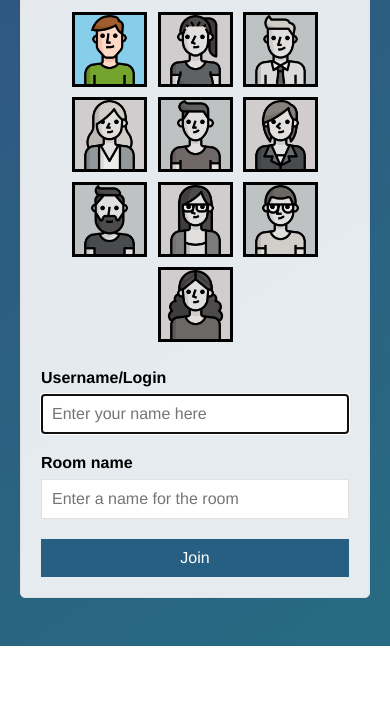
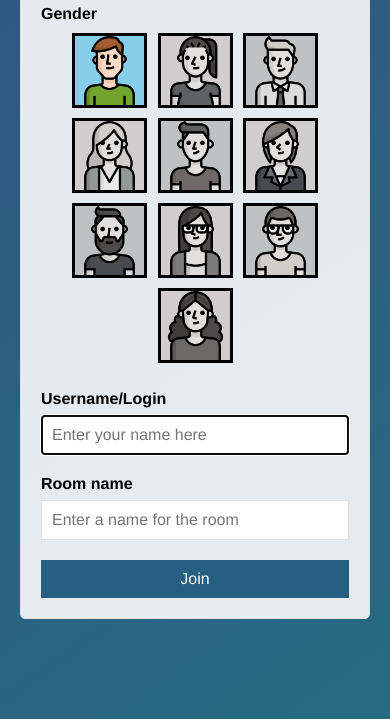
Before and after one commit to KovDimaY/SimpleChat-Socket.io, a website: page public/index.html in a window 390 px wide. Shown: the part 198-917 px from the top of the page. Before the commit the page ends 844 px from the top, so only its background shows below. Drawn offline with Linux system fonts and the light colour scheme.

Commit message:
DEV-1 fixed css issue for mobile devices

```diff
--- a/public/css/styles.css
+++ b/public/css/styles.css
@@ -90,7 +90,8 @@ button:disabled {
 .centered-form {
   display: flex;
   align-items: center;
-  height: 100vh;
+  padding-bottom: 80px;
+  padding-top: 50px;
   width: 100vw;
   justify-content: center;
   background: -moz-linear-gradient(125deg, rgba(39,107,130,1) 0%, rgba(49,84,129,1) 100%); /* ff3.6+ */
```
